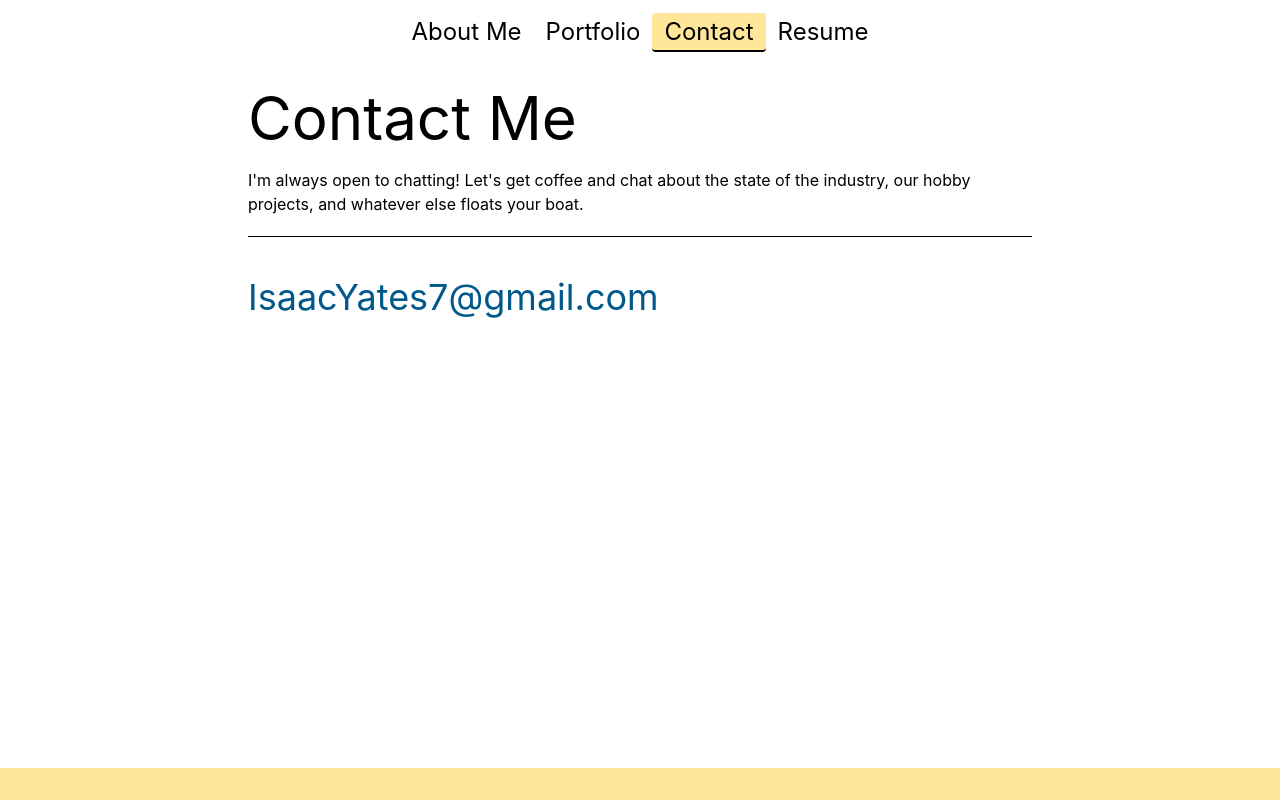
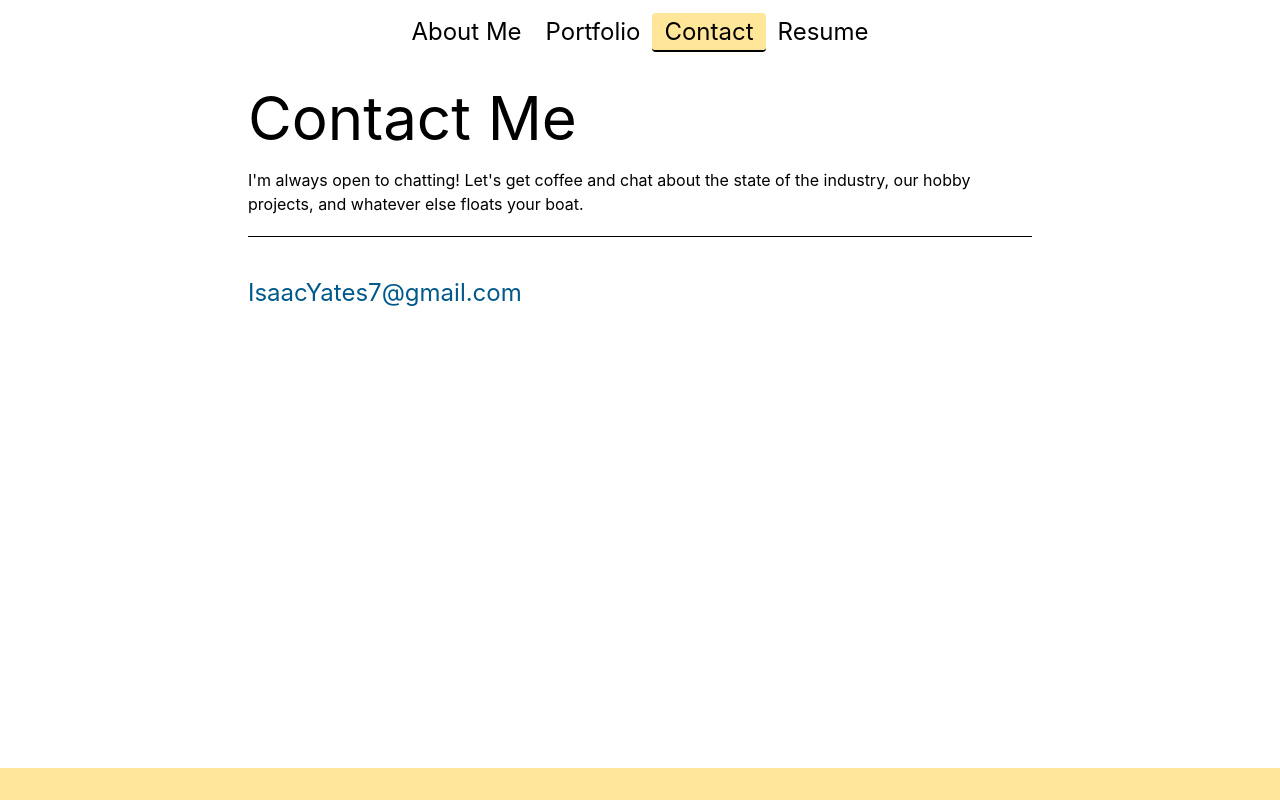
Before and after one commit to IkeAlmighty/portfolio, a React (Vite) app: page /contact in a window 1280 px wide. Built offline with nearby package versions, Linux system fonts and the light colour scheme.

Commit message:
bugfix: made contact email smaller for smaller screens

```diff
--- a/src/pages/Contact.jsx
+++ b/src/pages/Contact.jsx
@@ -8,7 +8,7 @@ export default function Contact() {
 
       <hr />
 
-      <div className="text-4xl my-10 cursor-pointer text-sky-800">
+      <div className="text-2xl my-10 cursor-pointer text-sky-800">
         <a href="mailto:isaacyates7@gmail.com">IsaacYates7@gmail.com</a>
       </div>
     </div>
```
